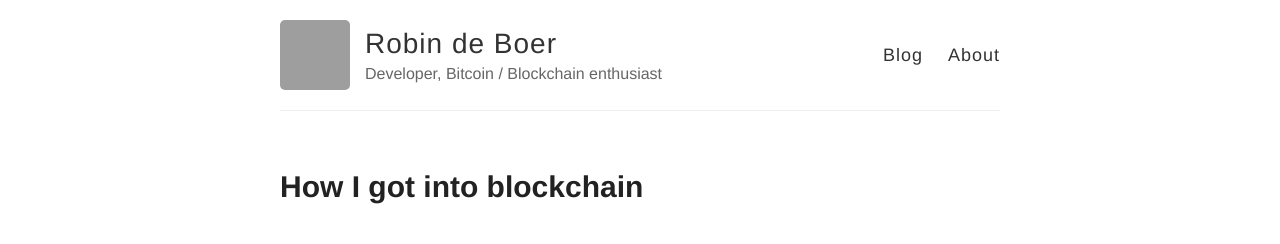
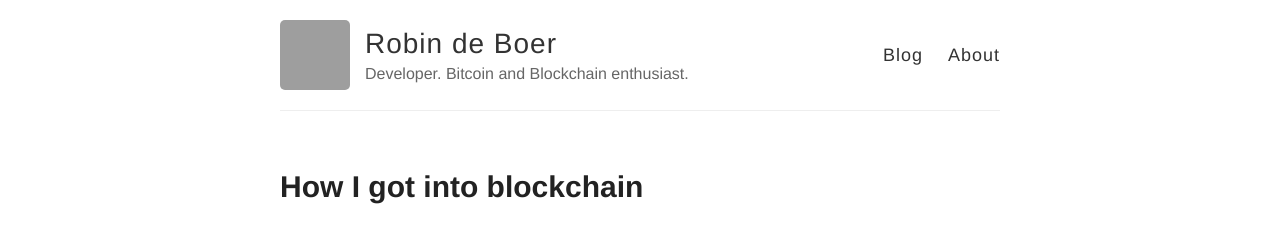
Before and after one commit to marcovannoord/robindboer.github.io, a Jekyll site: the page built from index.html, in a window 1280 px wide. Shown: the top 244 px of the page. Built offline with Jekyll 4.4.1, drawn with Linux system fonts in a browser that asks for light colours; the list of posts is cut into pages by our own code; grey boxes are pictures that could not be loaded.

Commit message:
Update _config.yml
The wording made it sound like you're a developer, a bitcoin and a bitcoin enthousiast. I had to read it three times before i figured you didn't mean you're a bitcoin.

```diff
--- a/_config.yml
+++ b/_config.yml
@@ -6,7 +6,7 @@
 name: Robin de Boer
 
 # Short bio or description (displayed in the header)
-description: Developer, Bitcoin / Blockchain enthusiast
+description: Developer. Bitcoin and Blockchain enthusiast.
 
 # URL of your avatar or profile pic (you could use your GitHub profile pic)
 avatar: https://avatars0.githubusercontent.com/u/3298842?v=3&s=460
```
